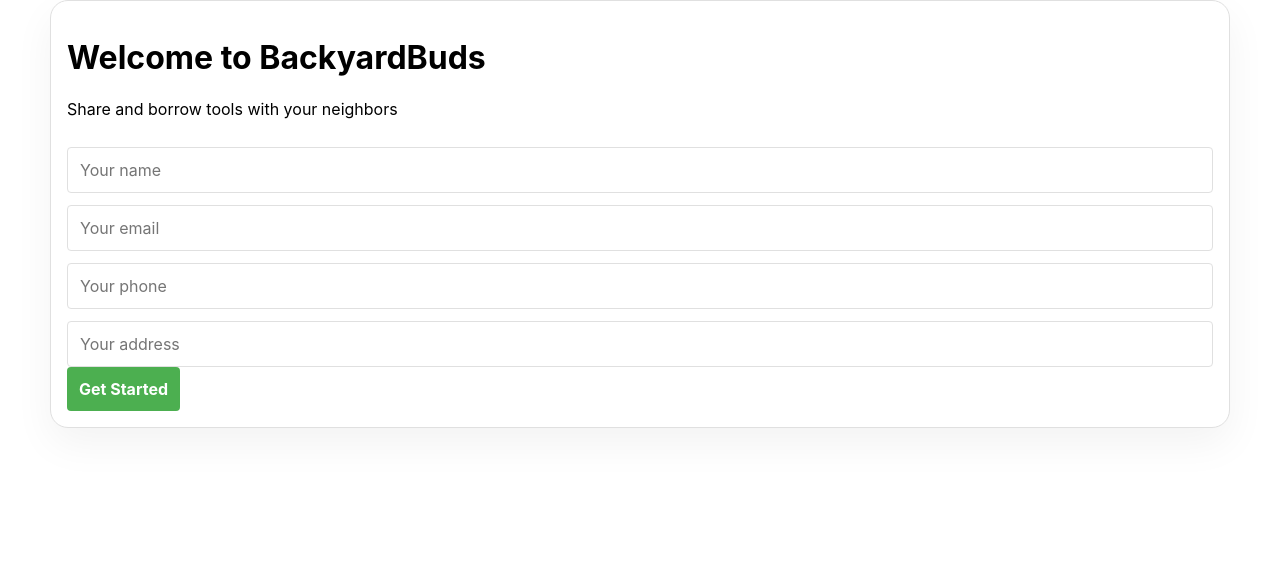
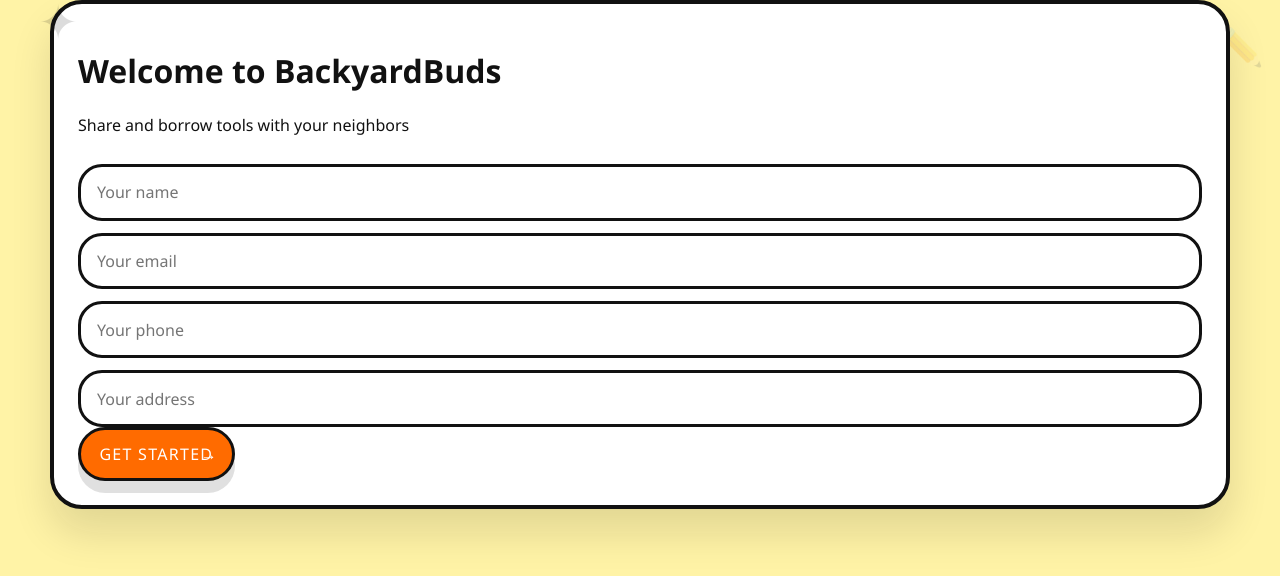
Before and after one commit to Owethudev/Founders-Capstone, a React (Vite) app: page / in a window 1280 px wide. Shown: the top 576 px of the page. Built offline with nearby package versions, Linux system fonts and the light colour scheme.

Commit message:
updated the styling

```diff
--- a/src/App.css
+++ b/src/App.css
@@ -1,23 +1,27 @@
 :root {
-  --bg-primary: #ffffff;
-  --bg-secondary: #f5f5f5;
-  --text-primary: #000000;
-  --text-secondary: #666666;
-  --border-color: #e0e0e0;
-  --accent-color: #4caf50;
+  --bg-primary: #fff3a6;
+  --bg-secondary: #fff8d0;
   --surface: #ffffff;
-  --surface-strong: #f7f7f7;
+  --surface-strong: #ffeeb0;
+  --text-primary: #111111;
+  --text-secondary: #3a3a3a;
+  --accent-color: #ff6b00;
+  --border-color: #111111;
+  --shadow: rgba(17, 17, 17, 0.12);
+  --primary-text: #111111;
 }
 
 .dark-mode {
-  --bg-primary: #12131a;
-  --bg-secondary: #1f2230;
-  --text-primary: #f4f5f9;
-  --text-secondary: #9da4ba;
-  --border-color: #323645;
-  --accent-color: #7c9bff;
-  --surface: #1e212c;
-  --surface-strong: #272b3a;
+  --bg-primary: #111111;
+  --bg-secondary: #1a1a1a;
+  --surface: #161616;
+  --surface-strong: #222222;
+  --text-primary: #f7f3df;
+  --text-secondary: #d2c79f;
+  --accent-color: #ff6b00;
+  --border-color: #f7f3df;
+  --shadow: rgba(255, 107, 0, 0.18);
+  --primary-text: #f7f3df;
 }
 
 * {
@@ -29,25 +33,94 @@ body {
   min-height: 100vh;
   background-color: var(--bg-primary);
   color: var(--text-primary);
-  font-family: -apple-system, BlinkMacSystemFont, "Segoe UI", Roboto, Oxygen,
-    Ubuntu, Cantarell, sans-serif;
+  font-family: "Poppins", "Segoe UI", sans-serif;
 }
 
 .app-shell {
   min-height: 100vh;
+  position: relative;
   background-color: var(--bg-primary);
   color: var(--text-primary);
+  padding-bottom: 3rem;
+}
+
+.app-shell::before {
+  content: "✏️";
+  position: absolute;
+  top: 1rem;
+  right: 1rem;
+  font-size: 2.5rem;
+  opacity: 0.18;
 }
 
 .app-header {
   display: flex;
   justify-content: flex-end;
-  padding: 1rem;
-  background-color: var(--bg-secondary);
-  border-bottom: 1px solid var(--border-color);
+  gap: 0.75rem;
+  flex-wrap: wrap;
+  padding: 1.25rem 1rem;
+  background: transparent;
+  border-bottom: 2px dashed var(--border-color);
 }
 
-.app-main,
+button,
+input,
+textarea {
+  font-family: inherit;
+}
+
+button {
+  cursor: pointer;
+  border: 3px solid var(--border-color);
+  border-radius: 999px;
+  background: var(--accent-color);
+  color: white;
+  padding: 0.8rem 1.15rem;
+  text-transform: uppercase;
+  letter-spacing: 0.08em;
+  transition: transform 0.25s ease, box-shadow 0.25s ease;
+  box-shadow: 0 12px 0px rgba(0, 0, 0, 0.12);
+  position: relative;
+}
+
+button:hover {
+  transform: translateY(-2px) rotate(-1deg);
+  animation: wiggle 0.35s ease;
+}
+
+button::after {
+  content: "→";
+  position: absolute;
+  right: 0.85rem;
+  top: 50%;
+  transform: translateY(-50%);
+}
+
+@keyframes wiggle {
+  0%,
+  100% {
+    transform: translateY(-2px) rotate(-1deg);
+  }
+  50% {
+    transform: translateY(-2px) rotate(2deg);
+  }
+}
+
+input,
+textarea {
+  width: 100%;
+  padding: 0.9rem 1rem;
+  margin-top: 0.75rem;
+  border: 3px solid var(--border-color);
+  border-radius: 24px;
+  background: var(--surface);
+  color: var(--text-primary);
+}
+
+textarea {
+  min-height: 120px;
+}
+
 .welcome-container,
 .home-screen,
 .detail-screen,
@@ -56,100 +129,137 @@ body {
 .my-posted-tools {
   max-width: 1180px;
   margin: 0 auto;
-  padding: 1rem;
+  padding: 1.5rem;
 }
 
-input,
-textarea,
-button {
-  font-size: 1rem;
-  padding: 0.75rem;
-  border: 1px solid var(--border-color);
-  border-radius: 4px;
-  background-color: var(--bg-primary);
-  color: var(--text-primary);
+.welcome-container,
+.tool-card,
+.detail-screen,
+.booking-form,
+.confirmation-screen,
+.my-posted-tools {
+  background: var(--surface);
+  border: 4px solid var(--border-color);
+  border-radius: 32px;
+  box-shadow: 0 24px 40px var(--shadow);
+  position: relative;
 }
 
-button {
-  cursor: pointer;
-  background-color: var(--accent-color);
-  color: white;
-  border: none;
-  font-weight: bold;
-  transition: background-color 0.2s;
+.welcome-container::before,
+.tool-card::before,
+.detail-screen::before,
+.booking-form::before,
+.my-posted-tools::before {
+  content: "✦";
+  position: absolute;
+  font-size: 3rem;
+  opacity: 0.14;
+  top: -1rem;
+  left: -1rem;
 }
 
-button:hover {
-  background-color: #45a049;
+.home-header {
+  display: flex;
+  justify-content: space-between;
+  align-items: center;
+  gap: 1rem;
+  margin-bottom: 1.5rem;
 }
 
-button:disabled {
-  background-color: #cccccc;
-  cursor: not-allowed;
+.home-header h1,
+.posted-tools-header h1 {
+  font-family: "Comic Neue", "Patrick Hand", "Segoe UI", sans-serif;
+  font-size: clamp(2.4rem, 4vw, 4.2rem);
+  margin: 0;
+  letter-spacing: 0.02em;
 }
 
-input,
-textarea {
+.home-header p,
+.posted-tools-header p,
+.description,
+.owner-info p,
+.booking-summary p,
+.borrower-section p {
+  color: var(--text-secondary);
+}
+
+.search-bar,
+.category-filter,
+.distance-filter {
+  margin-bottom: 1rem;
+}
+
+.category-filter {
+  display: flex;
+  gap: 0.6rem;
+  flex-wrap: wrap;
+}
+
+.category-filter button {
+  padding: 0.7rem 1rem;
+  border: 3px solid var(--border-color);
+  background: var(--surface-strong);
+  color: var(--text-primary);
+  border-radius: 999px;
+  text-transform: none;
+}
+
+.category-filter button.active,
+.category-filter button:hover {
+  background: var(--accent-color);
+  color: white;
+}
+
+.distance-filter label {
+  display: block;
+  margin-bottom: 0.5rem;
+  font-weight: bold;
+}
+
+.distance-filter input {
   width: 100%;
-  margin-top: 0.75rem;
 }
 
 .tools-grid {
   display: grid;
-  gap: 1rem;
+  gap: 1.25rem;
   padding: 1rem 0;
   grid-template-columns: 1fr;
 }
 
-@media (min-width: 640px) {
+@media (min-width: 720px) {
   .tools-grid {
     grid-template-columns: repeat(2, minmax(0, 1fr));
   }
 }
 
-@media (min-width: 1024px) {
+@media (min-width: 1100px) {
   .tools-grid {
     grid-template-columns: repeat(3, minmax(0, 1fr));
   }
 }
 
-.tool-card,
-.detail-screen,
-.booking-form,
-.confirmation-screen,
-.my-posted-tools,
-.welcome-container {
-  background: var(--surface);
-  border: 1px solid var(--border-color);
-  border-radius: 18px;
-  box-shadow: 0 16px 40px rgba(0, 0, 0, 0.05);
-}
-
 .tool-card {
-  border: 1px solid var(--border-color);
-  border-radius: 8px;
+  border: 4px solid var(--border-color);
+  border-radius: 28px;
   overflow: hidden;
   cursor: pointer;
-  transition: transform 0.2s, box-shadow 0.2s;
-  display: flex;
-  flex-direction: column;
-  min-height: 100%;
+  transition: transform 0.25s ease, box-shadow 0.25s ease;
+  background: var(--surface);
 }
 
 .tool-card:hover {
-  transform: translateY(-4px);
-  box-shadow: 0 4px 12px rgba(0, 0, 0, 0.1);
+  transform: translateY(-6px) rotate(-0.8deg);
+  box-shadow: 0 18px 30px var(--shadow);
 }
 
-.tool-image,
-.detail-image {
-  width: 100%;
-  display: block;
-  object-fit: cover;
-}
-
-.tool-image {
-  height: 200px;
+.tool-card::after {
+  content: "✎";
+  position: absolute;
+  right: 1rem;
+  top: 1rem;
+  font-size: 1.8rem;
+  opacity: 0.14;
 }
 
 .card-content,
@@ -161,38 +271,46 @@ textarea {
 .confirmation-details,
 .next-steps,
 .posted-tools-header {
-  padding: 1rem;
+  padding: 1.25rem;
 }
 
 .tool-name {
-  margin: 0.5rem 0;
-  font-size: 1.2rem;
-  font-weight: bold;
+  margin: 0;
+  font-size: 1.4rem;
+  font-weight: 800;
 }
 
 .category-badge {
-  display: inline-block;
-  background-color: var(--accent-color);
-  color: white;
-  padding: 0.25rem 0.75rem;
-  border-radius: 20px;
+  display: inline-flex;
+  align-items: center;
+  gap: 0.35rem;
+  background: var(--accent-color);
+  color: #111;
+  padding: 0.45rem 0.9rem;
+  border-radius: 999px;
   font-size: 0.875rem;
+}
+
+.owner-name,
+.distance,
+.borrowed-status {
+  margin: 0.5rem 0 0;
 }
 
 .borrowed-status,
 .borrowed-badge {
   display: inline-flex;
-  padding: 0.4rem 0.75rem;
+  padding: 0.45rem 0.85rem;
   border-radius: 999px;
   background: var(--bg-secondary);
   color: var(--text-secondary);
-  margin-top: 0.75rem;
+  font-weight: 700;
 }
 
 .tool-actions,
 .booking-actions,
 .posted-tools-grid {
-  padding: 0 1rem 1rem;
+  padding: 0 1.25rem 1.25rem;
 }
 
 .tool-actions {
@@ -201,37 +319,103 @@ textarea {
   flex-wrap: wrap;
 }
 
-.my-tools-btn,
+.tool-actions button {
+  box-shadow: 0 10px 0 rgba(0, 0, 0, 0.1);
+}
+
 .back-btn,
 .return-home-btn,
+.add-tool-btn,
 .confirm-btn,
 .cancel-btn,
-.add-tool-btn,
-.dark-mode-toggle {
-  background: var(--accent-color);
-  color: var(--primary-text);
-  border-color: transparent;
+.dark-mode-toggle,
+.my-tools-btn {
+  display: inline-flex;
+  align-items: center;
+  justify-content: center;
+  gap: 0.35rem;
 }
 
-.my-tools-btn,
 .back-btn,
-.return-home-btn,
-.add-tool-btn {
+.return-home-btn {
+  background: transparent;
+  color: var(--text-primary);
+  border-color: var(--border-color);
+  box-shadow: none;
+}
+
+.back-btn:hover,
+.return-home-btn:hover {
+  transform: translateY(-2px) rotate(1deg);
+}
+
+.my-posted-tools {
+  position: relative;
+}
+
+.posted-tools-header {
+  display: flex;
+  align-items: center;
+  justify-content: space-between;
+  gap: 1rem;
+  margin-bottom: 1.25rem;
+}
+
+.posted-tools-grid {
+  display: grid;
+  gap: 1rem;
+}
+
+@media (min-width: 720px) {
+  .posted-tools-grid {
+    grid-template-columns: repeat(2, minmax(0, 1fr));
+  }
+}
+
+.my-tool-card {
+  position: relative;
+  border: 4px dashed var(--border-color);
+  border-radius: 28px;
+  overflow: hidden;
+}
+
+.my-tool-card .tool-card {
+  margin: 0;
+  border: none;
+  border-radius: 0;
+  box-shadow: none;
+}
+
+.no-tools {
+  text-align: center;
+}
+
+.no-tools p {
   margin-bottom: 1rem;
 }
 
+.loading-state,
+.error-message,
+.no-tools {
+  padding: 1.5rem;
+  border: 4px dashed var(--border-color);
+  border-radius: 28px;
+  background: var(--surface-strong);
+}
+
+.error-message {
+  color: #ff6b00;
+  font-weight: 700;
+}
+
 @media (max-width: 639px) {
-  .card-content,
-  .tool-card,
-  .detail-screen,
-  .booking-form,
-  .confirmation-screen,
-  .my-posted-tools,
-  .app-header {
-    border-radius: 0;
-  }
-
   .app-header {
     justify-content: center;
   }
+
+  .home-header,
+  .posted-tools-header {
+    flex-direction: column;
+    align-items: flex-start;
+  }
 }
```
